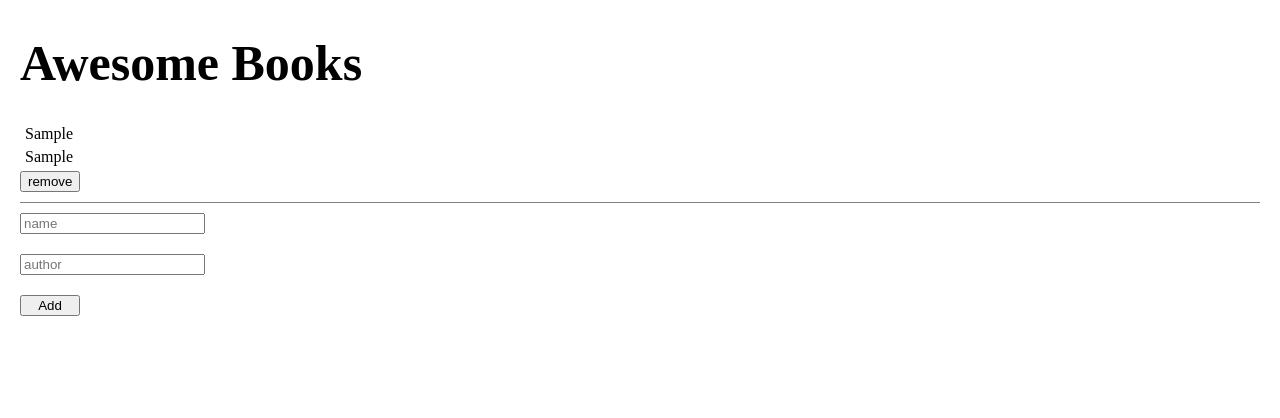
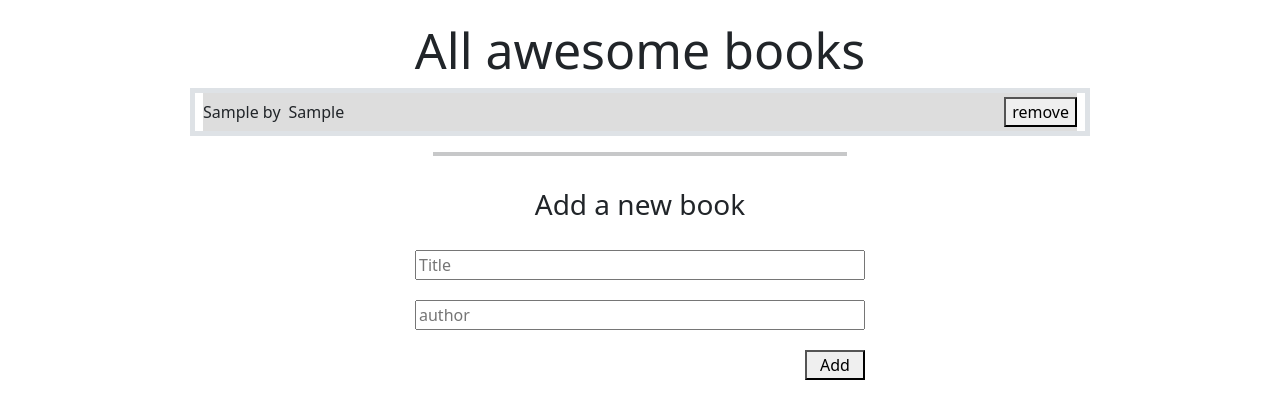
Before and after one commit to gersonhiggins/awesome-books, a website: page index.html in a window 1280 px wide. Both pictures are taken after typing "Sample", "Sample" into the empty fields and a click on the button "Add". Drawn offline with nearby package versions, Linux system fonts and the light colour scheme.

Commit message:
refector classes and basic css

```diff
--- a/index.html
+++ b/index.html
@@ -4,25 +4,35 @@
     <meta charset="UTF-8">
     <meta http-equiv="X-UA-Compatible" content="IE=edge">
     <meta name="viewport" content="width=device-width, initial-scale=1.0">
+    <link rel='stylesheet' href='https://cdn.jsdelivr.net/npm/bootstrap@5.0.2/dist/css/bootstrap.min.css'>
     <title>awesomebooks</title>
     <link rel="stylesheet" href="styles.css">
 
 </head>
-<body>
-    <header><h1>Awesome Books</h1></header>
+<body class="" >
+    <header><h1 class="text-center" >All awesome books</h1></header>
     <section class="books">
-        <div class="added-books">
 
+        <div class="added-books border border-5 px-2 mx-auto">
         </div>
-        <form class="add-books" id="form" onsubmit="return false">
-            <label for="name">
-                <input type="text" id="name" name="name" placeholder="name" required>
+
+        <hr class="mx-auto col-4" style="height: 4px;" >
+
+        <form class="add-books text-center pt-3 mx-auto" id="form" onsubmit="return false">
+            <h3>Add a new book</h3>
+            <label for="name" class="col-6" >
+                <input type="text" id="name" class="w-100" name="name" placeholder="Title" required>
             </label>
-            <label>
-                <input type="text" id="author" name="author" placeholder="author" required>
+            <label class="col-6" >
+                <input type="text" class="w-100" id="author" name="author" placeholder="author" required>
             </label>
-            <button class="add">Add</button>
+
+            <div class="col-6">
+                <button class="add">Add</button>
+            </div>
+
         </form>
+
     </section>
     <script src="./scripts/main.js"></script>
 </body>
--- a/scripts/main.js
+++ b/scripts/main.js
@@ -34,22 +34,25 @@ class Books {
     this.booksArr.forEach((element, index) => {
       const node1 = document.createElement('div');
       node1.setAttribute('class', 'book');
+      node1.className = "d-flex align-items-center py-1 book"
       this.container.appendChild(node1);
       const node2 = document.createElement('p');
       node2.setAttribute('class', 'text');
-      node2.innerText = `${element.name}`;
+      node2.classList = "m-0"
+      node2.innerText = `${element.name} by`;
       node1.appendChild(node2);
       const node3 = document.createElement('p');
       node3.innerText = `${element.author}`;
+      node3.className = "ps-2 m-0"
       node1.appendChild(node3);
       const node4 = document.createElement('button');
       node4.innerText = 'remove';
       node4.setAttribute('class', 'remove');
       node4.setAttribute('data-id', `${index}`);
       node1.appendChild(node4);
-      const span = document.createElement('span');
-      span.setAttribute('class', 'book-span');
-      node1.appendChild(span);
+      // const span = document.createElement('span');
+      // span.setAttribute('class', 'book-span');
+      // node1.appendChild(span);
     });
   }
 
--- a/styles.css
+++ b/styles.css
@@ -1,5 +1,10 @@
 body {
   margin: 20px;
+}
+
+.check,
+.check * {
+  border: 1px solid black;
 }
 
 h1 {
@@ -9,17 +14,31 @@
 form {
   display: flex;
   flex-direction: column;
-  justify-content: left;
-  align-items: start;
+  justify-content: center;
+  align-items: center;
   gap: 20px;
+  max-width: 900px;
 }
 
 .add {
   width: 60px;
+  float: right;
+}
+
+.added-books {
+  max-width: 900px;
 }
 
 .book p {
   margin: 5px;
+}
+
+.book:nth-child(odd) {
+  background-color: #ddd;
+}
+
+.remove {
+  margin-left: auto;
 }
 
 .book-span {
```
